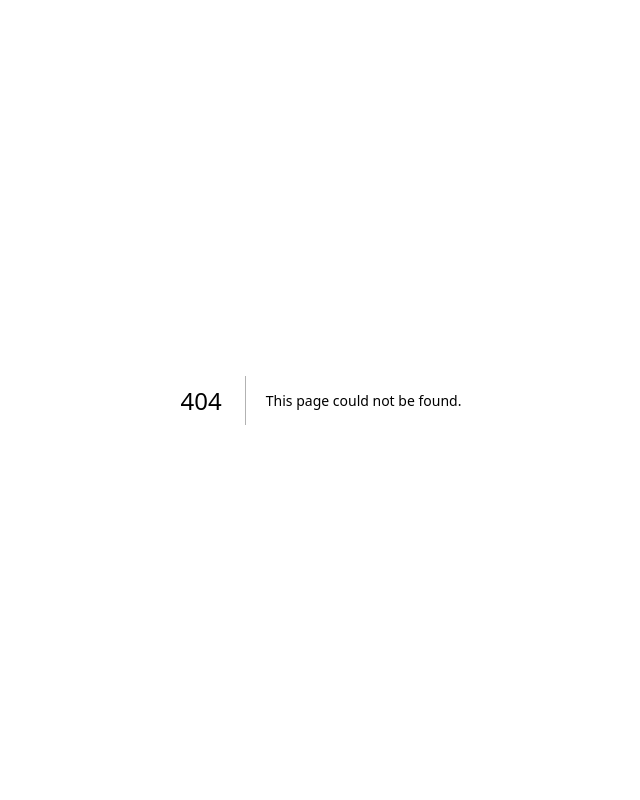
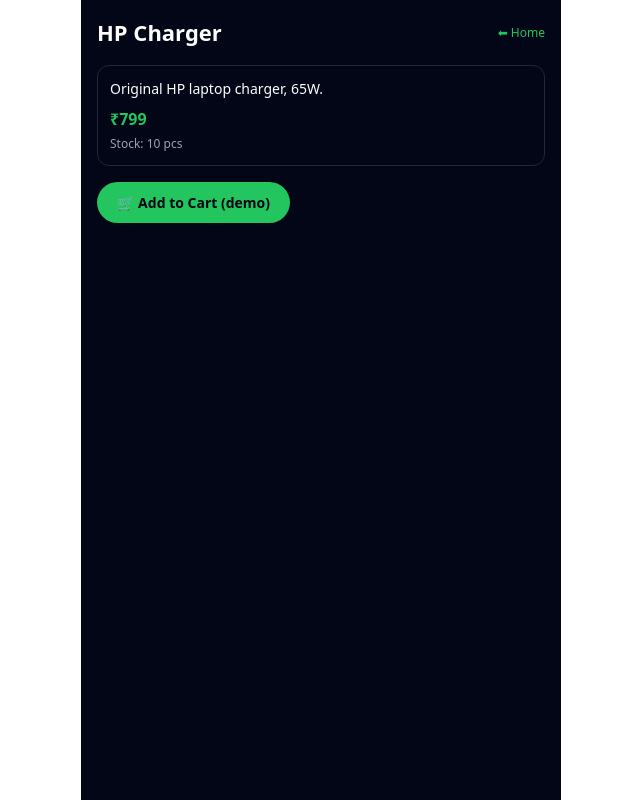
Before and after one commit to pahadsinghdeora23-svg/Lapking-hub, a Next.js app: page /product/1 in a window 1280 px wide. Before the commit this address had no page. Shown: the whole page, without its empty margins (319-959 px from the left). Built offline with nearby package versions, Linux system fonts and the light colour scheme.

Commit message:
Create page.tsx

```diff
--- /dev/null
+++ b/app/product/[id]/page.tsx
@@ -0,0 +1,115 @@
+import Link from "next/link";
+
+const products = [
+  { id: "1", name: "HP Charger", price: 799, stock: 10, description: "Original HP laptop charger, 65W." },
+  { id: "2", name: "Lenovo Keyboard", price: 499, stock: 15, description: "USB Lenovo keyboard, full size." },
+  { id: "3", name: "Dell Battery", price: 1499, stock: 8, description: "Compatible Dell laptop battery." },
+];
+
+type ProductPageProps = {
+  params: { id: string };
+};
+
+export default function ProductPage({ params }: ProductPageProps) {
+  const product = products.find((p) => p.id === params.id);
+
+  if (!product) {
+    return (
+      <main
+        style={{
+          minHeight: "100vh",
+          padding: "16px",
+          maxWidth: "480px",
+          margin: "0 auto",
+          fontFamily: "system-ui, -apple-system, BlinkMacSystemFont, sans-serif",
+          backgroundColor: "#020617",
+          color: "white",
+        }}
+      >
+        <h1 style={{ fontSize: "22px", fontWeight: 700, marginBottom: "12px" }}>
+          Product not found
+        </h1>
+        <Link href="/" style={{ color: "#22c55e", fontSize: "14px", textDecoration: "none" }}>
+          ⬅ Back to Home
+        </Link>
+      </main>
+    );
+  }
+
+  return (
+    <main
+      style={{
+        minHeight: "100vh",
+        padding: "16px",
+        maxWidth: "480px",
+        margin: "0 auto",
+        fontFamily: "system-ui, -apple-system, BlinkMacSystemFont, sans-serif",
+        backgroundColor: "#020617",
+        color: "white",
+      }}
+    >
+      <header
+        style={{
+          display: "flex",
+          justifyContent: "space-between",
+          alignItems: "center",
+          marginBottom: "16px",
+        }}
+      >
+        <h1 style={{ fontSize: "22px", fontWeight: 700 }}>{product.name}</h1>
+
+        <Link
+          href="/"
+          style={{
+            fontSize: "12px",
+            color: "#22c55e",
+            textDecoration: "none",
+          }}
+        >
+          ⬅ Home
+        </Link>
+      </header>
+
+      <div
+        style={{
+          borderRadius: "12px",
+          border: "1px solid #1f2937",
+          padding: "12px",
+          marginBottom: "16px",
+          backgroundColor: "#020617",
+        }}
+      >
+        <p style={{ fontSize: "14px", marginBottom: "8px" }}>{product.description}</p>
+
+        <p
+          style={{
+            fontSize: "16px",
+            fontWeight: 700,
+            color: "#22c55e",
+            marginBottom: "4px",
+          }}
+        >
+          ₹{product.price}
+        </p>
+
+        <p style={{ fontSize: "12px", color: "#9ca3af" }}>Stock: {product.stock} pcs</p>
+      </div>
+
+      <Link
+        href="/cart"
+        style={{
+          display: "inline-block",
+          borderRadius: "999px",
+          padding: "10px 20px",
+          backgroundColor: "#22c55e",
+          color: "#020617",
+          fontSize: "14px",
+          fontWeight: 600,
+          textDecoration: "none",
+        }}
+      >
+        🛒 Add to Cart (demo)
+      </Link>
+    </main>
+  );
+      }
```
